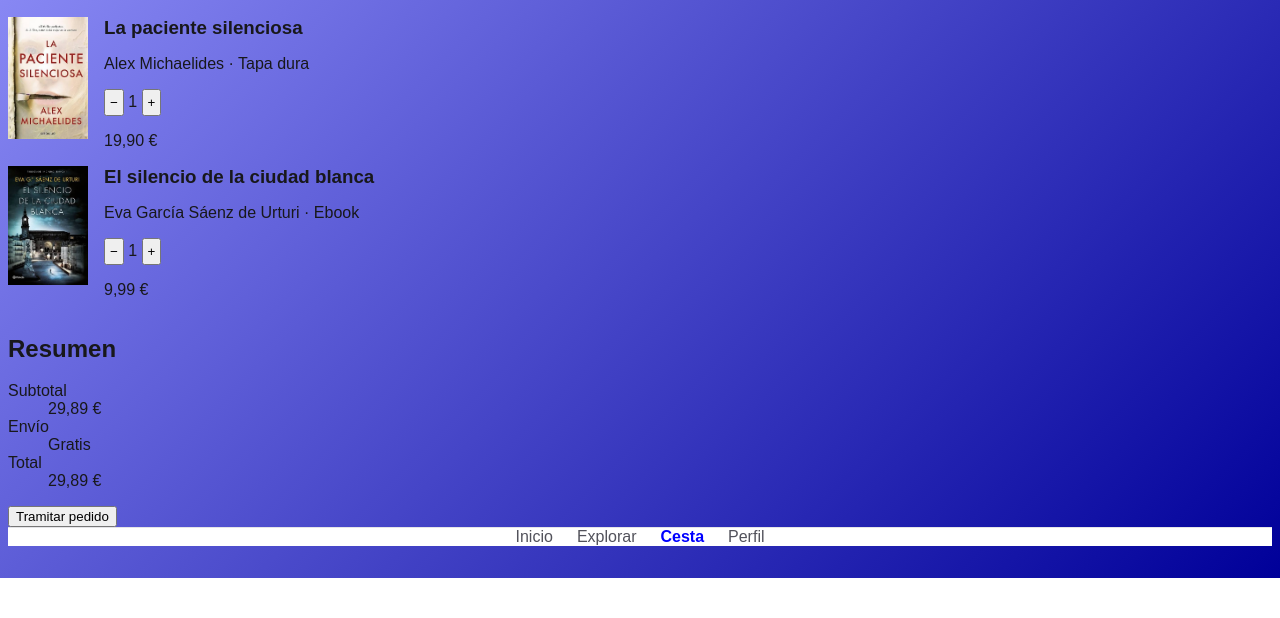
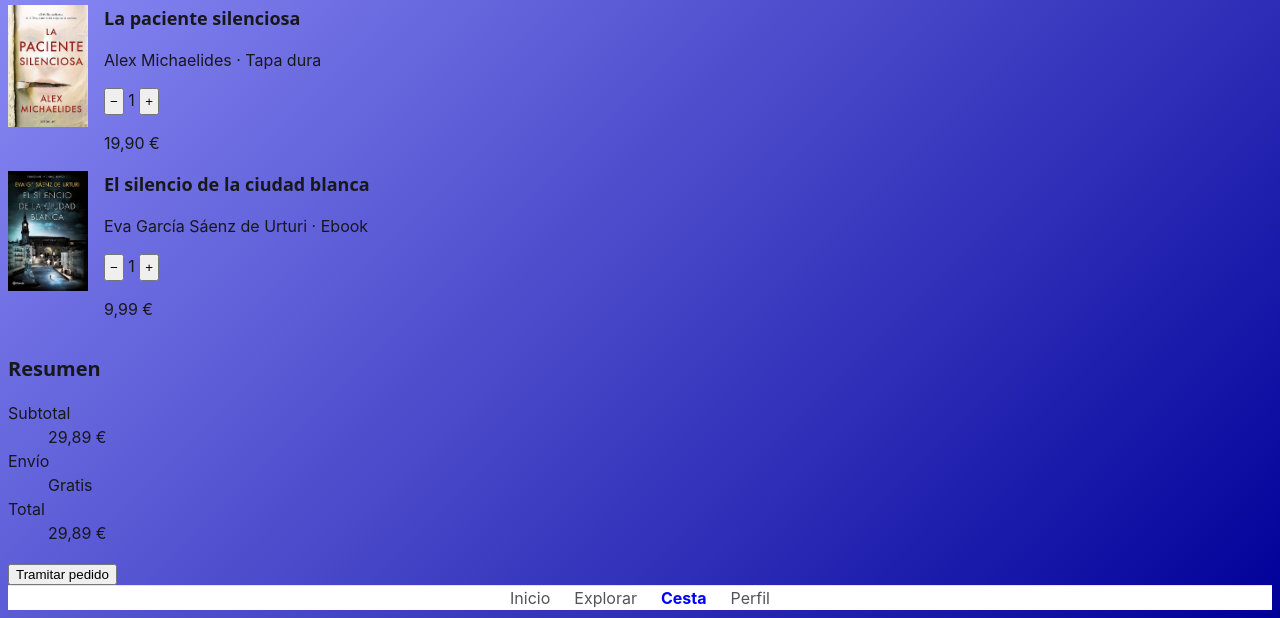
Before and after one commit to nayarabastida6/DIW-26-27, a plain HTML site: page trastienda-ud4/carrito.html in a window 1280 px wide. Shown: the part 238-856 px from the top of the page. Before the commit the page ends 816 px from the top, so only its background shows below. Drawn offline with Linux system fonts and the light colour scheme.

Commit message:
Ejercicio 4.5: Tipografía

```diff
--- a/trastienda-ud4/css/estilos.css
+++ b/trastienda-ud4/css/estilos.css
@@ -33,14 +33,57 @@
     --border-subtle: var(--color-neutral-200);
 
     --color-accent-oklch: oklch(65% 0.25 280);
+
+    /* Variables tipográficas */
+    --font-body: 'Inter', system-ui, sans-serif;
+    --font-display: 'Plus Jakarta Sans', system-ui, sans-serif;
+
+    /* Escala tipográfica */
+    --text-xs: 0.75rem;    /* Caption (12 px) */
+    --text-sm: 0.875rem;   /* Body Small (14 px) */
+    --text-base: 1rem;     /* Body (16 px) */
+    --text-lg: 1.125rem;   /* H3 (18 px) */
+    --text-xl: 1.25rem;    /* H2 (20 px) */
+    --text-2xl: 1.5rem;    /* H1 (24 px) */
+    --text-3xl: 1.875rem;  /* Display (30 px) */
 }
 
 body {
     background: linear-gradient(135deg, var(--color-primary-200), var(--color-primary-700));
     min-height: 100vh;
-    font-family: sans-serif;
+    font-family: var(--font-body);
+    font-size: 1rem;
+    line-height: 1.5;
     color: var(--text-main);
 }
+
+
+/* TIPOGRAFÍA */
+
+h1,
+h2,
+h3 {
+    font-family: var(--font-display);
+}
+
+h1 {
+    font-size: var(--text-2xl);
+}
+
+h2 {
+    font-size: var(--text-xl);
+}
+
+h3 {
+    font-size: var(--text-lg);
+}
+
+p {
+    max-width: 65ch;
+}
+
+
+
 
 header {
     background-color: var(--bg-card);
```
Also changed, not shown: trastienda-ud4/index.html (+6 -0 lines).
